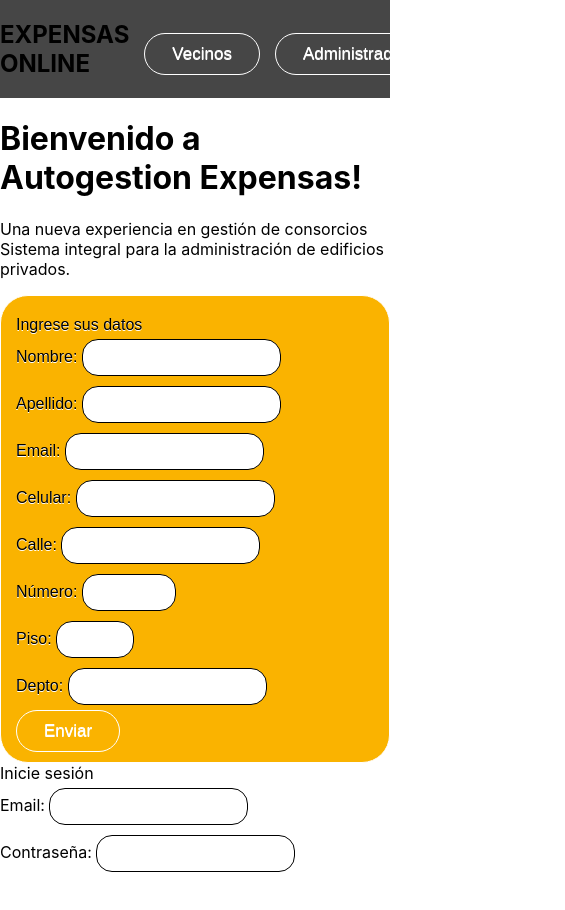
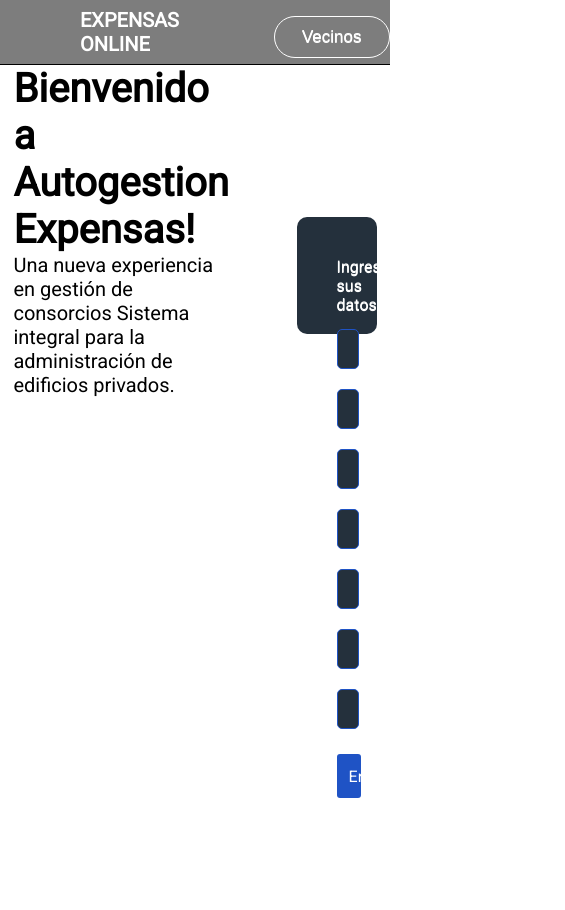
Before and after one commit to matzon1/tpi-integrador-lab3, a React (Create React App) app in the folder expensas-tpi/: page / in a window 390 px wide. Shown: the top 910 px of the page, 565 px wide, since content can reach past the window. After the commit the page ends 844 px from the top, so only its background shows below. Built offline with nearby package versions, Linux system fonts and the light colour scheme.

Commit message:
navbar responsive y cambios en el form

```diff
--- a/expensas-tpi/public/index.html
+++ b/expensas-tpi/public/index.html
@@ -15,15 +15,10 @@
       user's mobile device or desktop. See https://developers.google.com/web/fundamentals/web-app-manifest/
     -->
     <link rel="manifest" href="%PUBLIC_URL%/manifest.json" />
-    <!--
-      Notice the use of %PUBLIC_URL% in the tags above.
-      It will be replaced with the URL of the `public` folder during the build.
-      Only files inside the `public` folder can be referenced from the HTML.
-
-      Unlike "/favicon.ico" or "favicon.ico", "%PUBLIC_URL%/favicon.ico" will
-      work correctly both with client-side routing and a non-root public URL.
-      Learn how to configure a non-root public URL by running `npm run build`.
-    -->
+    <script defer
+      src="https://kit.fontawesome.com/f2c6ea3c04.js"
+      crossorigin="anonymous"
+    ></script>
     <title>React App</title>
   </head>
   <body>
--- a/expensas-tpi/src/App.css
+++ b/expensas-tpi/src/App.css
@@ -1,3 +1,9 @@
+@import url('https://fonts.googleapis.com/css2?family=Roboto&display=swap');
+
+* {
+  font-family: 'Roboto';
+}
+
 .App {
   text-align: center;
 }
--- a/expensas-tpi/src/components/main/Form.css
+++ b/expensas-tpi/src/components/main/Form.css
@@ -1,24 +1,43 @@
-
-.login-form{
-    background-color: rgb(250, 179, 0);
-    padding: 20px 20px 10px 15px;
-    text-shadow:0px 1px 0px #ffffff;
-    font-family:Arial;
-    border-radius:28px;
-	border:1px solid #ffffff;
-
+.login-form {
+  background-color: #24303c;
+  padding: 40px;
+  text-shadow: 0px 1px 0px #ffffff;
+  font-family: Arial;
+  border-radius: 10px;
+/*   border: 1px solid #ffffff; */
+  height: 30vw;
+  width: 40%;
+  color: white;
+  float: right;
 }
 
-.login-form-items{
-
-    font-family:Arial;
-    border-radius:28px;
+.login-form-items {
+  font-family: Arial;
+  padding-top: 10px;
 }
 
-input{
-    border:1px solid black;
-    border-radius: 16px;
-    padding: 10px;
-    margin-top: 5px;
-    margin-bottom: 5px;
+.login-form input {
+  background-color: #24303c;
+  border: 1px solid #1f53c5;
+  border-radius: 5px;
+  padding: 10px;
+  margin-top: 5px;
+  margin-bottom: 5px;
+  text-align: justify;
+  width: 100%;
+  height: 40px;
+  display: inline-block;
+  font-size: 16px;
 }
+
+.login-form button {
+  width: 100%;
+  border-radius: 3px;
+  height: 44px;
+  padding: 12px;
+  font-size: 16px;
+  background: #1f53c5;
+  color: white;
+  margin: 10px 0px 20px 0px;
+  border: none;
+}
--- a/expensas-tpi/src/components/main/Form.js
+++ b/expensas-tpi/src/components/main/Form.js
@@ -37,10 +37,10 @@ export const Form = () => {
     setStreet(event.target.value);
   };
 
-  const changeStreetNumber = (event) => {
+/*   const changeStreetNumber = (event) => {
     console.log(event.target.value);
     setStreetNumber(event.target.value);
-  };
+  }; */
 
   const changeFloor = (event) => {
     console.log(event.target.value);
@@ -61,50 +61,33 @@ export const Form = () => {
       <label>Ingrese sus datos</label>
       <form onSubmit={submitHandler}>
         <div className="login-form-items">
-          <label>Nombre: </label>
-          <input value={name} onChange={changeName} type="text" />
+          <input value={name} onChange={changeName} type="text" placeholder="Ingrese su Nombre"/>
         </div>
         <div className="login-form-items">
-          <label>Apellido: </label>
-          <input value={surname} onChange={changeSurname} type="text" />
+          <input value={surname} onChange={changeSurname} type="text" placeholder="Ingrese su Apellido"/>
         </div>
         <div className="login-form-items">
-          <label>Email: </label>
-          <input value={email} onChange={changeEmail} type="email" />
+          <input value={email} onChange={changeEmail} type="email" placeholder="Ingrese su Email"/>
         </div>
         <div className="login-form-items">
-          <label>Celular: </label>
-          <input value={cellphone} onChange={changeCellphone} type="tel" />
+          <input value={cellphone} onChange={changeCellphone} type="tel" placeholder="Ingrese su numero de Teléfono" />
         </div>
         <div className="login-form-items">
-          <label>Calle: </label>
-          <input value={street} onChange={changeStreet} type="text" />
+          <input value={street} onChange={changeStreet} type="text" placeholder="Ingrese su Domicilio"/>
         </div>
         <div className="login-form-items">
-          <label>Número: </label>
-          {/* podría ser numero este input  */}
-          <input
-            value={streetNumber}
-            onChange={changeStreetNumber}
-            type="number"
-            min="1"
-            max="10000"
-          />
-        </div>
-        <div className="login-form-items">
-          <label>Piso: </label>
           <input
             value={floor}
             onChange={changeFloor}
             type="number"
             min="0"
             max="100"
+            placeholder="Ingrese el Piso"
           />
         </div>
         <div className="login-form-items">
-          <label>Depto: </label>
           {/* Mejor que quede en texto y si es numero lo parseamos*/}
-          <input value={apartment} onChange={changeApartment} type="text" />
+          <input value={apartment} onChange={changeApartment} type="text"  placeholder="Ingrese su numero de Departamento"/>
         </div>
         <div className="login-form-items">
           <button type="submit">Enviar</button>
--- a/expensas-tpi/src/components/main/Main.css
+++ b/expensas-tpi/src/components/main/Main.css
@@ -0,0 +1,21 @@
+.main-group {
+    display: flex;
+    justify-content: center;
+    align-items: center;
+
+}
+
+.form-login{
+    padding-top: 50px;
+    padding-right: 10%;
+    float: right;
+    width: 300%;
+}
+
+
+.title-section {
+    padding-bottom: 10%;
+    width: 100%;
+    padding-left: 10%;
+    font-size: 20px;
+}
--- a/expensas-tpi/src/components/main/Main.js
+++ b/expensas-tpi/src/components/main/Main.js
@@ -2,21 +2,22 @@ import React from "react";
 import { SignInForm } from "../SignInForm";
 
 import Form from "./Form";
+import "./Main.css";
 
 const main = () => {
   return (
-    <div>
+    <div className="main-group">
+      <div className="title-section">
       <h1>Bienvenido a Autogestion Expensas!</h1>
       <p>
         Una nueva experiencia en gestión de consorcios Sistema integral para la
         administración de edificios privados.
       </p>
-      <div>
+      </div>
+      <div className="form-login">
         <Form />
       </div>
-      <div>
-        <SignInForm />
-      </div>
+{/*       <SignInForm /> */}
     </div>
   );
 };
--- a/expensas-tpi/src/components/main/Nav.css
+++ b/expensas-tpi/src/components/main/Nav.css
@@ -1,38 +1,91 @@
-.nav-bar {
-    display:flex;
-    justify-content: space-between;
-    background: rgb(70, 70, 70);
+*,
+*:before,
+*:after {
+  margin: 0;
+  padding: 0;
+  outline: 0;
+  box-sizing: border-box;
 }
 
-.buttons {
-    display: flex;
-    align-items: center;
-    padding: 20px 20px 10px 15px;
+.nav-bar {
+  display: flex;
+  justify-content: space-between;
+  height: 75px;
+  width: 100vw;
+  align-items: center;
+  border-bottom: 1px solid black;
+  background: rgb(70, 70, 70, 0.7);
 }
 
-button {
-    background-color:transparent;
-	border-radius:28px;
-	border:1px solid #ffffff;
-	display:inline-block;
-	cursor:pointer;
-	color:#ffffff;
-	font-family:Arial;
-	font-size:17px;
-	padding:10px 27px;
-    margin-right: 15px;
-	text-decoration:none;
-	text-shadow:0px 1px 0px #ffffff;
+.nav-bar .buttons {
+  display: flex;
+  align-items: center;
+  padding: 20px 20px 10px 15px;
+  margin-right: 8.5%;
+}
+
+.nav-bar .logo {
+  padding: 10px 80px;
+  color: white;
+}
+
+.nav-bar button {
+  background-color: transparent;
+  border-radius: 28px;
+  border: 1px solid #ffffff;
+  display: inline-block;
+  cursor: pointer;
+  color: #ffffff;
+  font-family: Arial;
+  font-size: 17px;
+  padding: 10px 27px;
+  margin-right: 15px;
+  text-decoration: none;
+  text-shadow: 0px 1px 0px #ffffff;
 }
 
 
+.nav-bar button:hover {
+  color: rgba(0, 212, 255, 1);
+  border: 1px solid rgba(0, 212, 255, 1);
+  text-shadow: 0px 1px 0px rgba(0, 212, 255, 1);
+  transition: 0.4s;
+}
+.nav-bar button:active {
+  position: relative;
+  top: 1px;
+}
 
-button:hover {
-	color: rgba(0,212,255,1);
-    border: 1px solid rgba(0,212,255,1);
-    text-shadow:0px 1px 0px rgba(0,212,255,1);
+
+@media screen and (maxwidth: 952px) {
+  .logo {
+    font-size: 20px;
+    padding-left: 35px;
+  }
+  .button {
+    font-size: 13px;
+  }
 }
-button:active {
-	position:relative;
-	top:1px;
+
+@media screen and (max-width: 858px) {
+	.nav-bar {
+		height: 65px;
+
+	}
+
+	.logo {
+		font-size: 20px;
+		padding-left: 35px;
+	  }
+	.buttons {
+		top: -100vh;
+		text-align: center;
+		transition: all .4s;
+		width: 46%;
+		padding-bottom: 15px;
+	}
+
+	button {
+		font-size: 16px;
+	}
 }
--- a/expensas-tpi/src/components/main/Nav.js
+++ b/expensas-tpi/src/components/main/Nav.js
@@ -1,11 +1,15 @@
 import React from "react";
 import "./Nav.css";
 
+
+
+
 const nav = () => {
+
   return (
     <div>
       <nav className="nav-bar">
-        <h1>EXPENSAS ONLINE</h1>
+        <h1 class="logo">EXPENSAS ONLINE</h1>
         <div className="buttons">
           <button>Vecinos</button>
           <button>Administrador</button>
```
